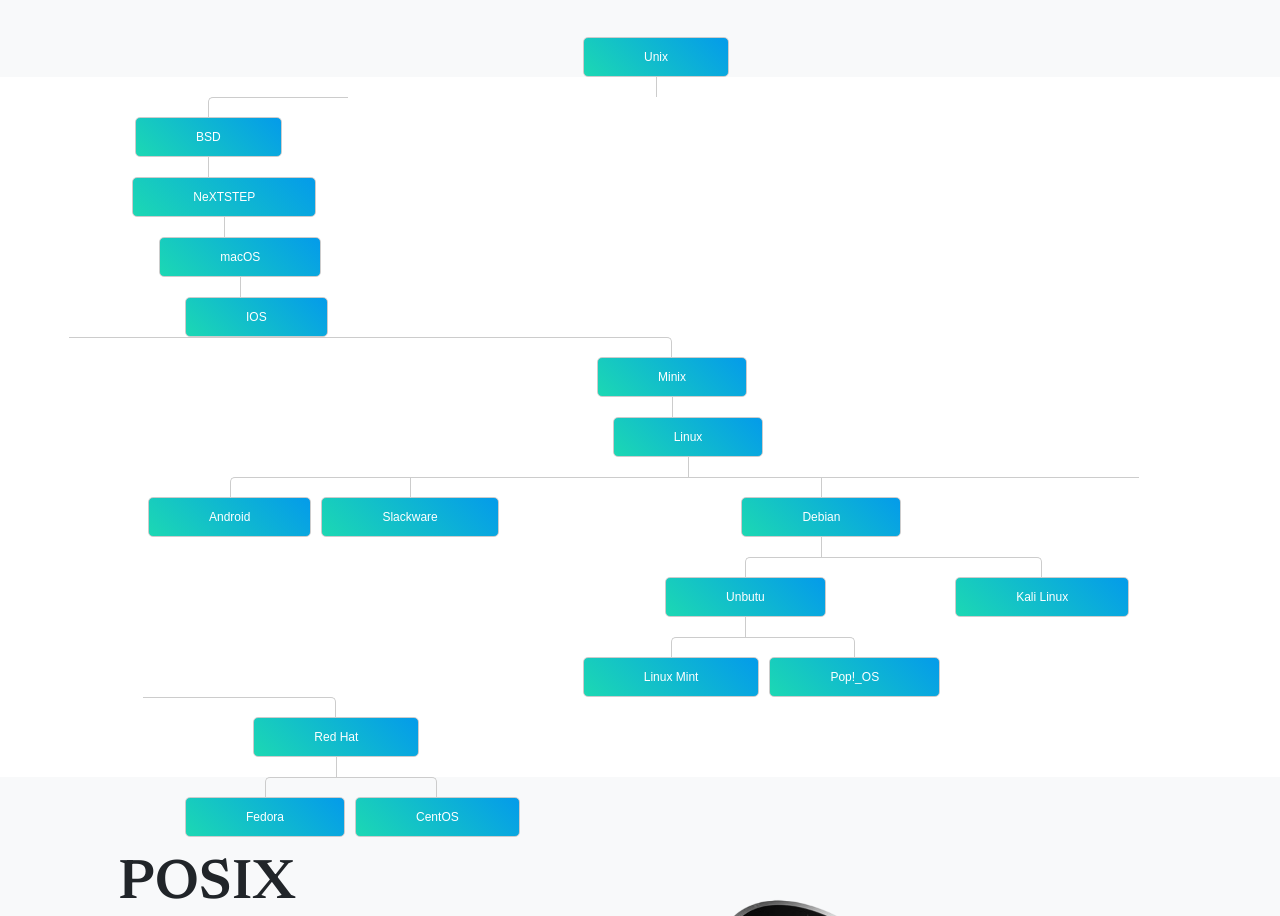
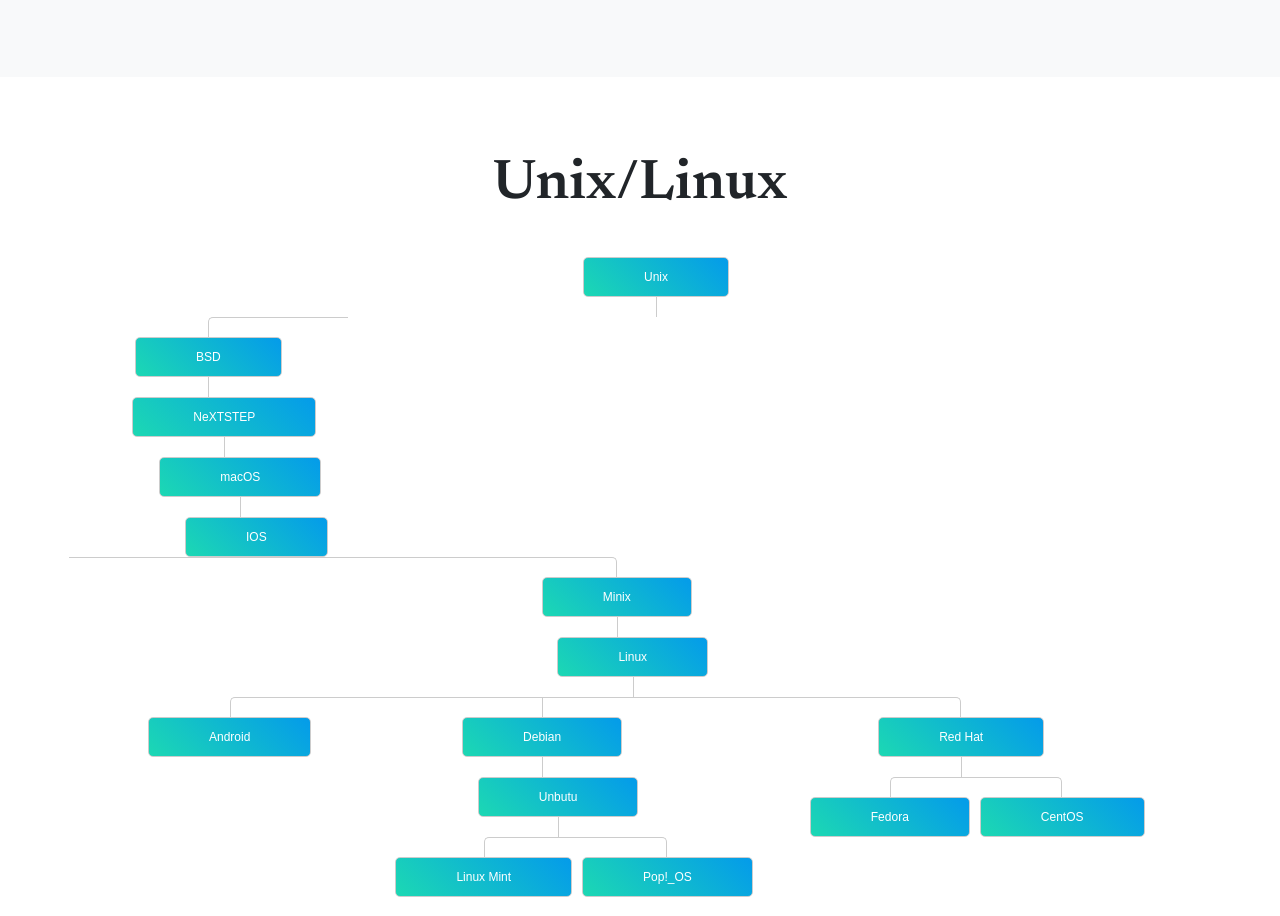
Before and after one commit to CarlosManoelMC/LandingPageSO, a plain HTML site: page index.html in a window 1280 px wide. Shown: the part 1678-2594 px from the top of the page. Drawn offline with nearby package versions, Linux system fonts and the light colour scheme.

Commit message:
Ancoragem e Correção da Árvore Unix

```diff
--- a/index.html
+++ b/index.html
@@ -124,8 +124,9 @@
         </div>
     </section>
 
-    <section id="features" class="tree-position">
+    <section id="treeFirst" class="tree-position">
         <div class="tree">
+            <h2 class="display-4 lh-1 mb-4" style="text-align: center;">Unix/Linux</h2>
             <ul>
                 <li>
                     <a href="#"><button type="button" class="btn btn-lg popover-button" data-toggle="popover"
@@ -181,6 +182,7 @@
                                             data-toggle="popover" title="Linux" data-bs-content="A história do Linux começa no ano de 1991, pelas mãos de um estudante universitário finlandês chamado Linus Torvalds. O Linux foi criado por ele, não totalmente do “zero”, mas sim como uma variação do Minix. O Minix é um sistema operacional simples, criado por Andrew S. Tanenbaum, um renomado professor de computação que é conhecido pelos diversos livros que escreveu para a área.
                                             Tanenbaum disponibilizou o Minix principalmente para servir de auxílio no ensino de computação. Trata-se de um sistema operacional simples, que exige poucos recursos de hardware e cuja primeira versão foi lançada em 1987. Linus Torvalds, então com quase 20 anos, começou a estudar ciência da computação na Universidade de Helsinki, na Finlândia, em 1988. Cerca de dois anos depois, aproveitando o conhecimento que tinha e estava adquirindo sobre a linguagem C, decidiu criar a sua própria lementação de um terminal em seu recém obtido computador 80386, principalmente para acessar o servidor Unix da instituição de ensino. Isso porque ele já havia testado o Minix para essa finalidade, mas não estava satisfeito com os seus recursos.
                                             ">Linux</button></a>
+
                                     <ul>
                                         <li>
                                             <a href="#"><button type="button" class="btn btn-lg popover-button"
@@ -189,12 +191,7 @@
                                                     No início, o objetivo do grupo era de que o Android fosse um sistema operacional para câmeras digitais. No entanto, reuniões com investidores mostraram que esse nicho não tinha potencial, fazendo com que a empresa mudasse o seu foco para os celulares.
                                                     Não demorou muito e em 2005 o Google comprou a Android Inc. por meros US$ 50 milhões. Com muitos planos e mudanças ao longo do caminho (inclusive o lançamento do iPhone em 2007), o primeiro aparelho com a primeira versão do Android a chegar no mercado foi o HTC Dream, anunciado em 23 de setembro de 2008.">Android</button></a>
                                         </li>
-                                        <li>
-                                            <a href="#"><button type="button" class="btn btn-lg popover-button"
-                                                    data-toggle="popover" title="Slackware"
-                                                    data-bs-content="O Slackware foi lançado pela primeira vez em 1993 por Patrick Volkerding. Foi uma das primeiras distribuições Linux disponíveis publicamente e desempenhou um papel fundamental na popularização do sistema operacional Linux. O  Slackware é baseado nos princípios do Unix tradicional e busca fornecer uma experiência de uso semelhante. Ao longo dos anos, o  Slackware manteve-se fiel à sua filosofia de simplicidade e estabilidade, tornando-se uma opção popular para usuários experientes e entusiastas do Linux.">Slackware
-                                                </button></a>
-                                        </li>
+
                                         <li>
                                             <a href="#"><button type="button" class="btn btn-lg popover-button"
                                                     data-toggle="popover" title="Debian"
@@ -234,14 +231,6 @@
                                                         </li>
                                                     </ul>
                                                 </li>
-                                                <li>
-                                                    <a href="#"><button type="button" class="btn btn-lg popover-button"
-                                                            data-toggle="popover" title="Kali
-                                                                Linux"
-                                                            data-bs-content="O Kali Linux teve sua origem no projeto BackTrack, uma distribuição Linux focada em segurança que foi descontinuada em 2013. A equipe por trás do BackTrack decidiu criar uma nova distribuição, mais avançada e poderosa, e assim nasceu o Kali Linux.
-                                                                    O nome “Kali” é uma referência à deusa hindu Kali, conhecida por sua natureza feroz e destrutiva. Essa escolha de nome reflete a proposta do Kali Linux de ser uma ferramenta poderosa para testes de penetração e auditoria de segurança. ">Kali
-                                                            Linux </button></a>
-                                                </li>
                                             </ul>
                                         </li>
                                         <li>
@@ -262,8 +251,7 @@
                                                 </li>
                                                 <li>
                                                     <a href="#"><button type="button" class="btn btn-lg popover-button"
-                                                            data-toggle="popover" title="CentOS"
-                                                            data-bs-content="Desde março de 2004, o CentOS Linux é uma distribuição apoiada pela comunidade derivada de fontes gratuitas fornecidas ao público pela Red Hat. Ele é sem custo e pode ser distribuído livremente. O CentOS Linux é um sistema operacional de nível empresarial, que é baseado no código-fonte do Red Hat Enterprise Linux (RHEL). Ele era desenvolvido por um pequeno, mas crescente time de desenvolvedores chave. Esses desenvolvedores são apoiados por uma ativa comunidade de usuários, incluindo administradores de sistema, administradores de rede, gerentes, colaboradores principais do Linux e entusiastas do Linux de todo o mundo.">CentOS
+                                                            data-toggle="popover" title="CentOS" data-bs-content="Desde março de 2004, o CentOS Linux é uma distribuição apoiada pela comunidade derivada de fontes gratuitas fornecidas ao público pela Red Hat. Ele é sem custo e pode ser distribuído livremente. O CentOS Linux é um sistema operacional de nível empresarial, que é baseado no código-fonte do Red Hat Enterprise Linux (RHEL). Ele era desenvolvido por um pequeno, mas crescente time de desenvolvedores chave. Esses desenvolvedores são apoiados por uma ativa comunidade de usuários, incluindo administradores de sistema, administradores de rede, gerentes, colaboradores principais do Linux e entusiastas do Linux de todo o mundo.">CentOS
                                                         </button></a>
                                                 </li>
                                             </ul>
@@ -280,7 +268,6 @@
             </ul>
         </div>
     </section>
-
     <section class="bg-light" id="posix">
         <div class="container px-5">
             <div class="row gx-5 align-items-center justify-content-center justify-content-lg-between">
```
Lines whose indentation alone changed are shown as unchanged.
